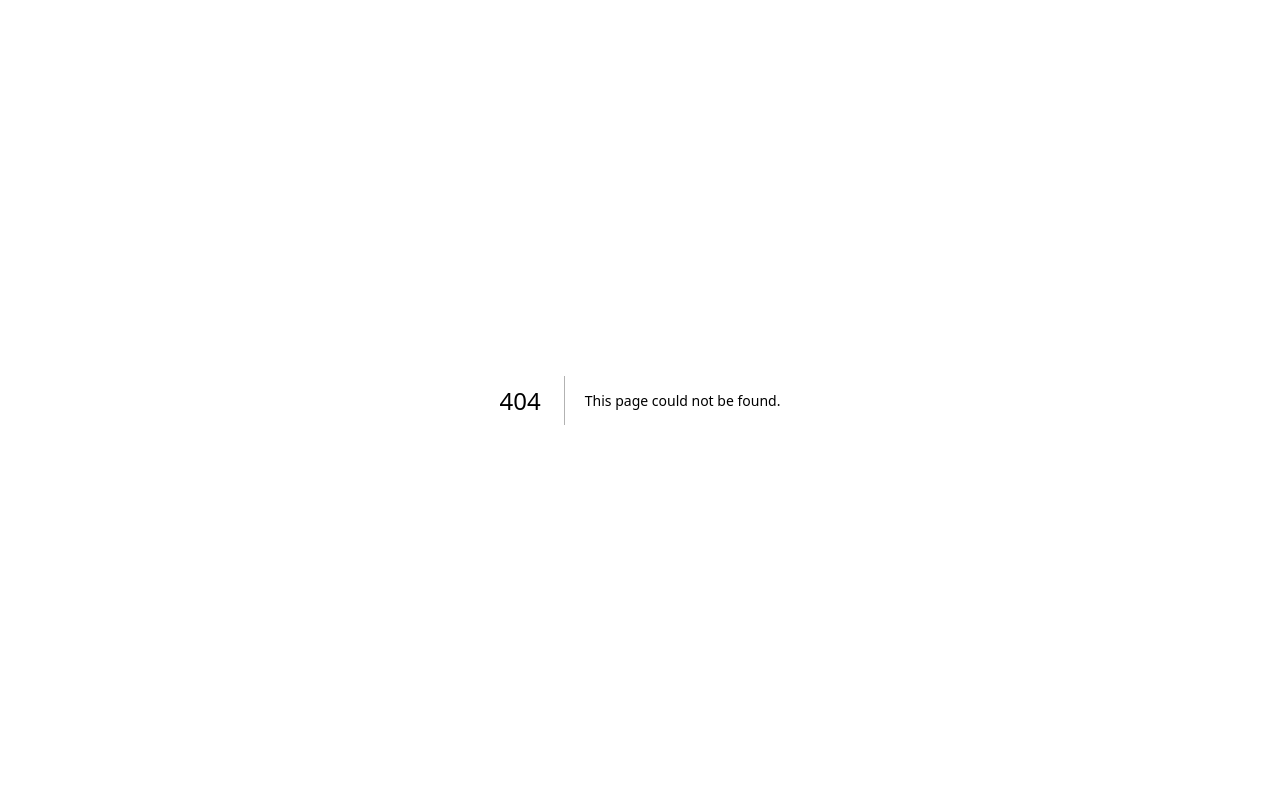
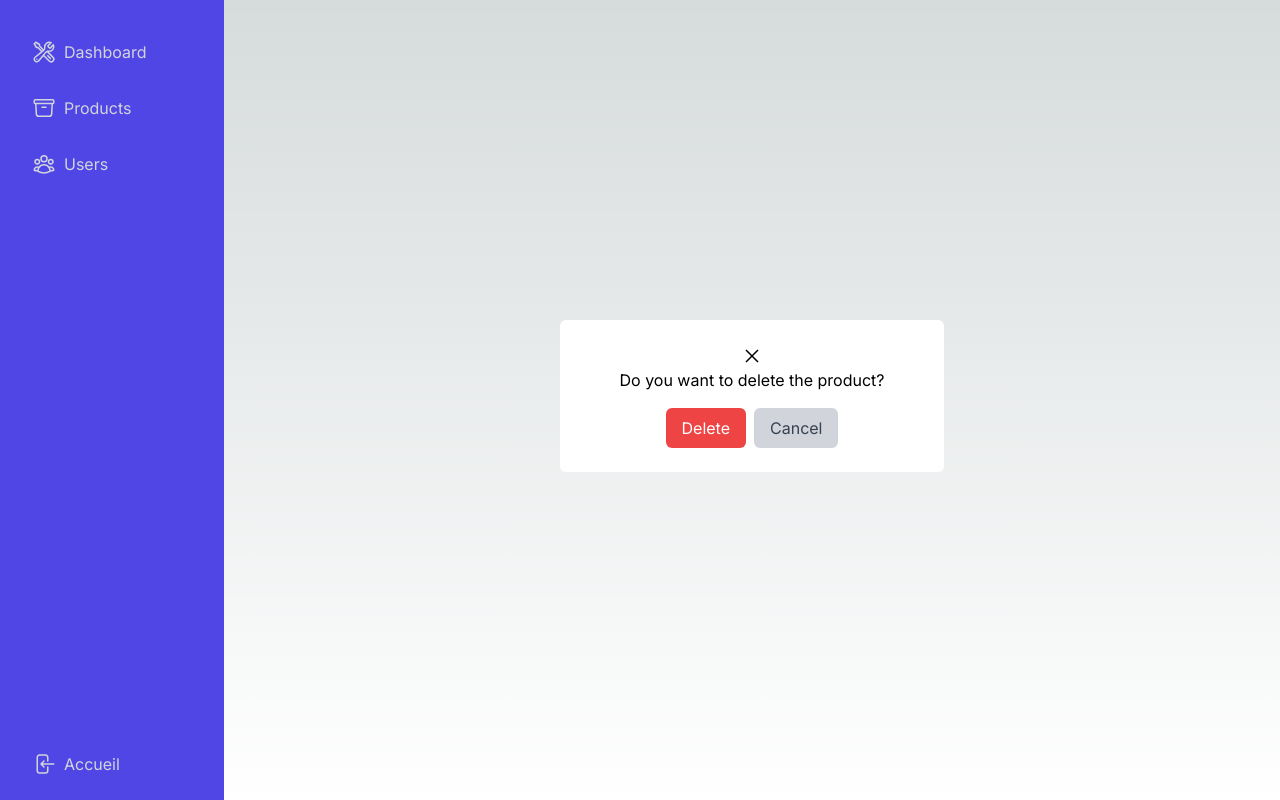
Before and after one commit to NHBakli/Crud-Login-NextJS, a Next.js app: page /dashboard/products/delete/1 in a window 1280 px wide. Before the commit this address had no page. Built offline with nearby package versions, Linux system fonts and the light colour scheme; no server answers.

Commit message:
Réalisation de l'interface + api qui permet de supprimer un products

```diff
--- /dev/null
+++ b/app/(admin)/dashboard/products/delete/[id]/page.tsx
@@ -0,0 +1,17 @@
+import DeleteProduct from "@/app/components/products/deleteProduct";
+
+type Props = {
+  params: {
+    id: number;
+  };
+};
+
+const deleteProductPage = ({ params }: Props) => {
+  return (
+    <div>
+      <DeleteProduct productId={params.id} />
+    </div>
+  );
+};
+
+export default deleteProductPage;
--- /dev/null
+++ b/app/api/products/delete/route.ts
@@ -0,0 +1,23 @@
+import { NextResponse } from "next/server";
+import { PrismaClient } from "@prisma/client";
+
+export const DELETE = async (req: Request) => {
+  try {
+    const prisma = new PrismaClient();
+    const { id } = await req.json();
+    if (!id)
+      return NextResponse.json({ message: "Invalid Data" }, { status: 422 });
+
+    const product = await prisma.product.delete({
+      where: { id: parseInt(id) },
+    });
+
+    return NextResponse.json(
+      { message: `The product ${product.title} is delete` },
+      { status: 201 }
+    );
+  } catch (error) {
+    console.error(error);
+    return NextResponse.json({ message: "Server Error!" }, { status: 500 });
+  }
+};
--- /dev/null
+++ b/app/components/notificationCard.tsx
@@ -0,0 +1,63 @@
+type Props = {
+  title: string;
+  description: string;
+};
+
+const NotificationCard = ({ title, description }: Props) => {
+  return (
+    <div
+      role="alert"
+      className="rounded-xl border border-gray-100 bg-white p-4 dark:border-gray-800 dark:bg-gray-900"
+    >
+      <div className="flex items-start gap-4">
+        <span className="text-green-600">
+          <svg
+            xmlns="http://www.w3.org/2000/svg"
+            fill="none"
+            viewBox="0 0 24 24"
+            strokeWidth="1.5"
+            stroke="currentColor"
+            className="h-6 w-6"
+          >
+            <path
+              strokeLinecap="round"
+              strokeLinejoin="round"
+              d="M9 12.75L11.25 15 15 9.75M21 12a9 9 0 11-18 0 9 9 0 0118 0z"
+            />
+          </svg>
+        </span>
+
+        <div className="flex-1">
+          <strong className="block font-medium text-gray-900 dark:text-white">
+            {title}
+          </strong>
+
+          <p className="mt-1 text-sm text-gray-700 dark:text-gray-200">
+            {description}
+          </p>
+        </div>
+
+        <button className="text-gray-500 transition hover:text-gray-600 dark:text-gray-400 dark:hover:text-gray-500">
+          <span className="sr-only">Dismiss popup</span>
+
+          <svg
+            xmlns="http://www.w3.org/2000/svg"
+            fill="none"
+            viewBox="0 0 24 24"
+            strokeWidth="1.5"
+            stroke="currentColor"
+            className="h-6 w-6"
+          >
+            <path
+              strokeLinecap="round"
+              strokeLinejoin="round"
+              d="M6 18L18 6M6 6l12 12"
+            />
+          </svg>
+        </button>
+      </div>
+    </div>
+  );
+};
+
+export default NotificationCard;
--- a/app/components/products/bodyProduct.tsx
+++ b/app/components/products/bodyProduct.tsx
@@ -1,6 +1,5 @@
 import { PrismaClient } from "@prisma/client";
 import Link from "next/link";
-import deleteProduct from "./deleteProduct";
 
 const BodyProduct = async () => {
   const prisma = new PrismaClient();
@@ -52,7 +51,7 @@ const BodyProduct = async () => {
                 </svg>
               </Link>
 
-              <div>
+              <Link href={`products/edit/${product.id}`}>
                 <svg
                   xmlns="http://www.w3.org/2000/svg"
                   fill="none"
@@ -67,9 +66,9 @@ const BodyProduct = async () => {
                     d="m16.862 4.487 1.687-1.688a1.875 1.875 0 1 1 2.652 2.652L10.582 16.07a4.5 4.5 0 0 1-1.897 1.13L6 18l.8-2.685a4.5 4.5 0 0 1 1.13-1.897l8.932-8.931Zm0 0L19.5 7.125M18 14v4.75A2.25 2.25 0 0 1 15.75 21H5.25A2.25 2.25 0 0 1 3 18.75V8.25A2.25 2.25 0 0 1 5.25 6H10"
                   />
                 </svg>
-              </div>
+              </Link>
 
-              <div>
+              <Link href={`products/delete/${product.id}`}>
                 <svg
                   xmlns="http://www.w3.org/2000/svg"
                   fill="none"
@@ -77,7 +76,6 @@ const BodyProduct = async () => {
                   stroke-width="1.5"
                   stroke="currentColor"
                   className="w-6 h-6 text-red-600 hover:text-red-800 cursor-pointer"
-                  onClick={deleteProduct}
                 >
                   <path
                     stroke-linecap="round"
@@ -85,7 +83,7 @@ const BodyProduct = async () => {
                     d="m14.74 9-.346 9m-4.788 0L9.26 9m9.968-3.21c.342.052.682.107 1.022.166m-1.022-.165L18.16 19.673a2.25 2.25 0 0 1-2.244 2.077H8.084a2.25 2.25 0 0 1-2.244-2.077L4.772 5.79m14.456 0a48.108 48.108 0 0 0-3.478-.397m-12 .562c.34-.059.68-.114 1.022-.165m0 0a48.11 48.11 0 0 1 3.478-.397m7.5 0v-.916c0-1.18-.91-2.164-2.09-2.201a51.964 51.964 0 0 0-3.32 0c-1.18.037-2.09 1.022-2.09 2.201v.916m7.5 0a48.667 48.667 0 0 0-7.5 0"
                   />
                 </svg>
-              </div>
+              </Link>
             </div>
           </td>
         </tr>
--- a/app/components/products/createProduct.tsx
+++ b/app/components/products/createProduct.tsx
@@ -42,7 +42,6 @@ const CreateProductForms = () => {
         body: JSON.stringify(formData),
       });
       if (response.status === 201) {
-        console.log("Product created successfully");
         router.push("/dashboard/products");
       } else {
         console.error("Error creating account:", response);
--- a/app/components/products/deleteProduct.tsx
+++ b/app/components/products/deleteProduct.tsx
@@ -1,9 +1,38 @@
 "use client";
-const deleteProduct = () => {
+import Link from "next/link";
+import { useRouter } from "next/navigation";
+
+type Props = {
+  productId: number;
+};
+
+const DeleteProduct = ({ productId }: Props) => {
+  const router = useRouter();
+
+  const handleDelete = async () => {
+    try {
+      const response = await fetch("/api/products/delete", {
+        method: "DELETE",
+        headers: {
+          "Content-Type": "application/json",
+        },
+        body: JSON.stringify({ id: productId }),
+      });
+      if (response.status === 201) {
+        router.push("/dashboard/products");
+        router.refresh;
+      } else {
+        console.error("Error deleting product:", response);
+      }
+    } catch (error) {
+      console.error("Error deleting product:", error);
+    }
+  };
+
   return (
-    <div className="fixed top-0 left-0 w-full h-full flex items-center justify-center bg-black bg-opacity-50 z-50">
+    <div className="flex justify-center mt-80">
       <div className="bg-white p-6 rounded-md w-96">
-        <div className="flex justify-end">
+        <div className="flex justify-center">
           <svg
             xmlns="http://www.w3.org/2000/svg"
             fill="none"
@@ -11,33 +40,30 @@ const deleteProduct = () => {
             strokeWidth="1.5"
             stroke="currentColor"
             className="w-6 h-6 cursor-pointer"
-            // onClick={closeModal}
           >
-            <path
-              stroke-linecap="round"
-              stroke-linejoin="round"
-              d="M6 18 18 6M6 6l12 12"
-            />
+            <path d="M6 18 18 6M6 6l12 12" />
           </svg>
         </div>
-        <p>Do you want to delete the product?</p>
-        <div className="mt-4 flex justify-end">
+        <p className="text-black text-center">
+          Do you want to delete the product?
+        </p>
+        <div className="mt-4 flex justify-center">
           <button
-            className="px-4 py-2 bg-red-500 text-white rounded-md mr-2"
-            onClick={deleteProduct}
+            className="px-4 py-2 bg-red-500 text-white rounded-md mr-2 hover:bg-red-600"
+            onClick={handleDelete}
           >
             Delete
           </button>
-          <button
-            className="px-4 py-2 bg-gray-300 text-gray-700 rounded-md"
-            // onClick={closeModal}
+          <Link
+            href="/dashboard/products"
+            className="px-4 py-2 bg-gray-300 text-gray-700 rounded-md hover:bg-gray-400"
           >
             Cancel
-          </button>
+          </Link>
         </div>
       </div>
     </div>
   );
 };
 
-export default deleteProduct;
+export default DeleteProduct;
```
